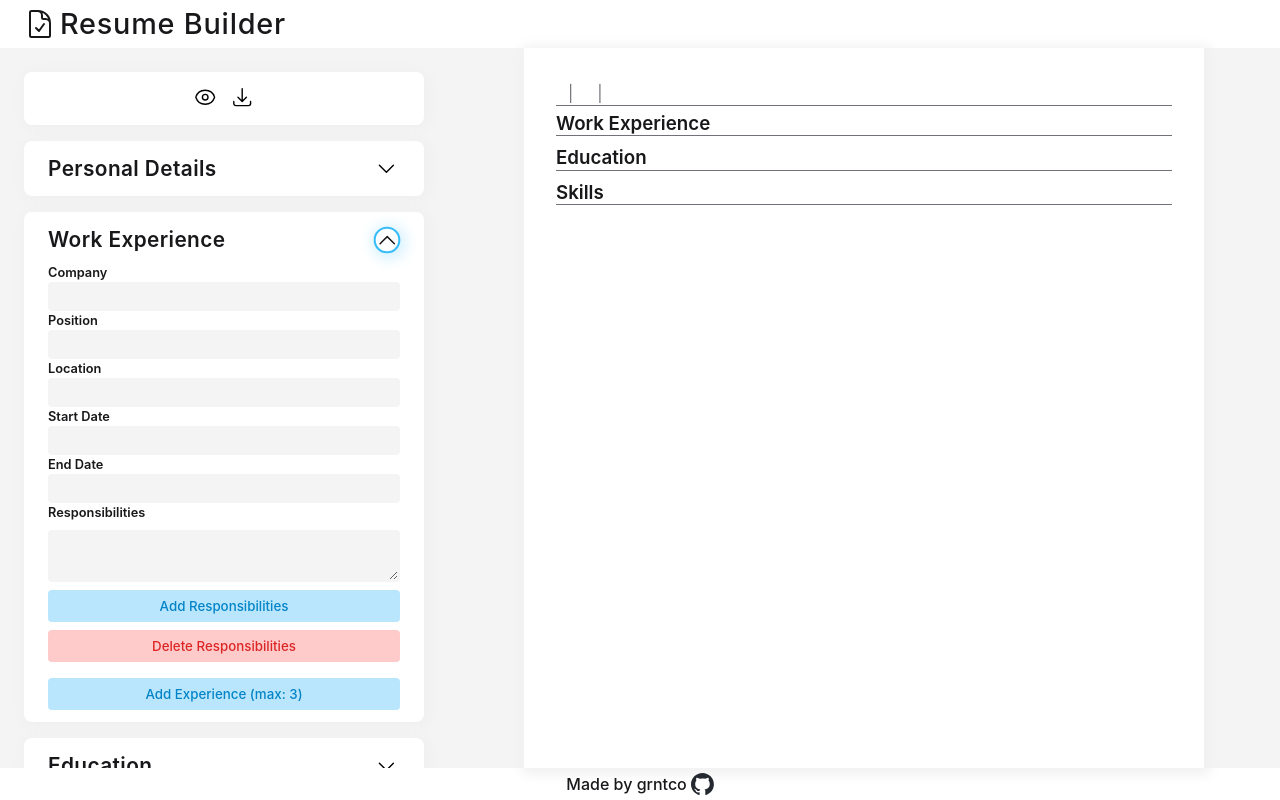
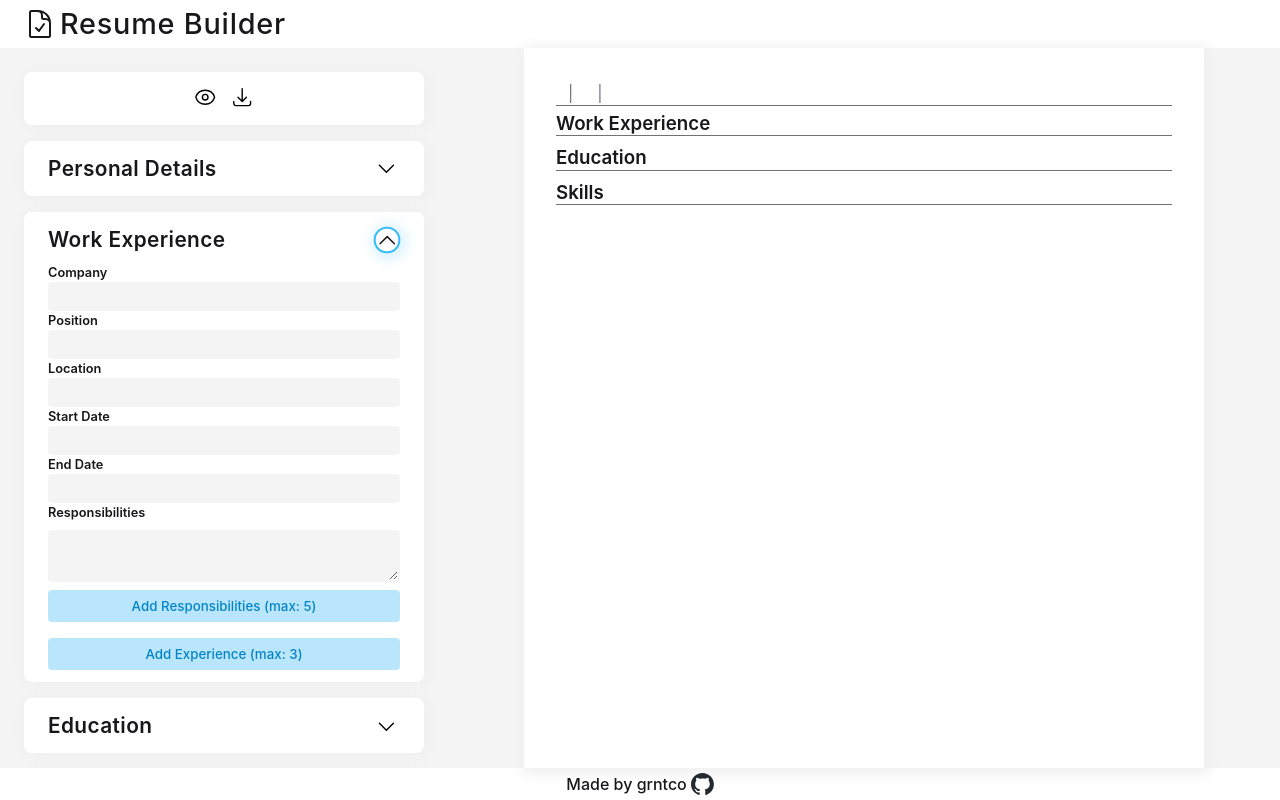
Before and after one commit to grntco/resume-builder, a React (Vite) app: page / in a window 1280 px wide. Both pictures are taken after a click on the button 387 px from the left and 239 px from the top of the page. Built offline with nearby package versions, Linux system fonts and the light colour scheme.

Commit message:
fix add and del responsibilities button conditional rendering

```diff
--- a/src/components/cards/Form.jsx
+++ b/src/components/cards/Form.jsx
@@ -5,7 +5,6 @@ import { useState } from 'react';
 
 export function Form({ form, handleInputChange, handleAddFieldset, handleDeleteFieldset, handleAddResponsibility, handleDeleteResponsibility, handleTextAreaChange }) {
     const [isCollapsed, setIsCollapsed] = useState(true)
-    // const [fieldsetList, setFieldsetList] = useState(form.fieldsets)
 
     return(
         <form className="form" autoComplete='off'>
@@ -37,13 +36,27 @@ export function Form({ form, handleInputChange, handleAddFieldset, handleDeleteF
                                                     {
                                                         input.responsibilities.map((responsibility, i) => {
                                                             return (
-                                                                <textarea key={i} name="" id="" className="textarea" onChange={(e) => handleTextAreaChange(e, form, fieldset, i)}></textarea>
+                                                                <textarea
+                                                                    key={i}
+                                                                    name=""
+                                                                    id=""
+                                                                    className="textarea"
+                                                                    onChange={(e) => handleTextAreaChange(e, form, fieldset, i)}
+                                                                />
                                                             )
                                                         })
                                                     }
                                                 </div>
-                                                <button className="default-btn add-btn" onClick={(e) => handleAddResponsibility(e, form, fieldset)}>Add Responsibilities</button>
-                                                <button className="default-btn delete-btn" onClick={(e) => handleDeleteResponsibility(e, form ,fieldset)}>Delete Responsibilities</button>
+                                                <button
+                                                    className="default-btn add-btn"
+                                                    onClick={(e) => handleAddResponsibility(e, form, fieldset)}
+                                                    disabled={input.responsibilities.length >= input.responsibilitiesLimit}
+                                                >Add Responsibilities (max: {input.responsibilitiesLimit})</button>
+                                                {
+                                                    (input.responsibilities.length > 1) && (
+                                                        <button className="default-btn delete-btn" onClick={(e) => handleDeleteResponsibility(e, form ,fieldset)}>Delete Responsibilities</button>
+                                                    )
+                                                }
                                             </li>
                                         )
                                     }
@@ -54,14 +67,6 @@ export function Form({ form, handleInputChange, handleAddFieldset, handleDeleteF
                     })
                 )
             }
-            {/* {
-                !isCollapsed && (
-                    console.log(
-                        form.fieldsets.filter(fieldset => fieldset.label === "Responsibilities")
-                        .responsibilities
-                    )
-                )
-            } */}
             {
                 (!isCollapsed && form.fieldsetLimit > 1) && (
                     <button className='default-btn add-btn'
--- a/src/resumeData.js
+++ b/src/resumeData.js
@@ -11,7 +11,7 @@ export const resumeData = [
                 value: "",
             },
             {
-                label: "",
+                label: "Phone Number",
                 value: "",
             },
             {
@@ -47,6 +47,7 @@ export const resumeData = [
             },
             {
                 label: "Responsibilities",
+                responsibilitiesLimit: 5,
                 responsibilities: [
                     "",
                 ]
```
